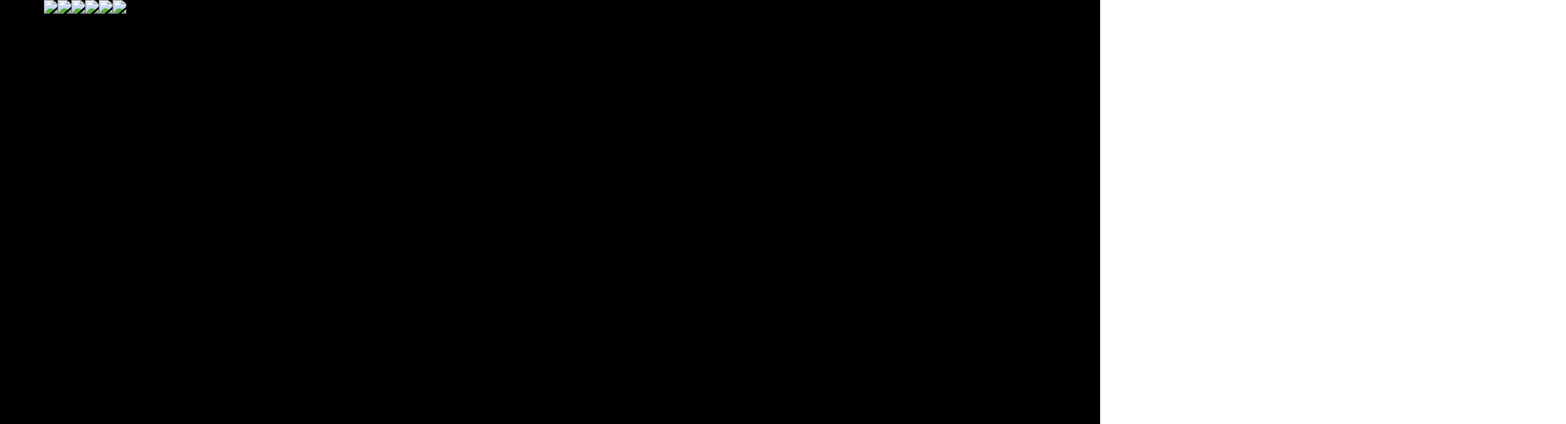
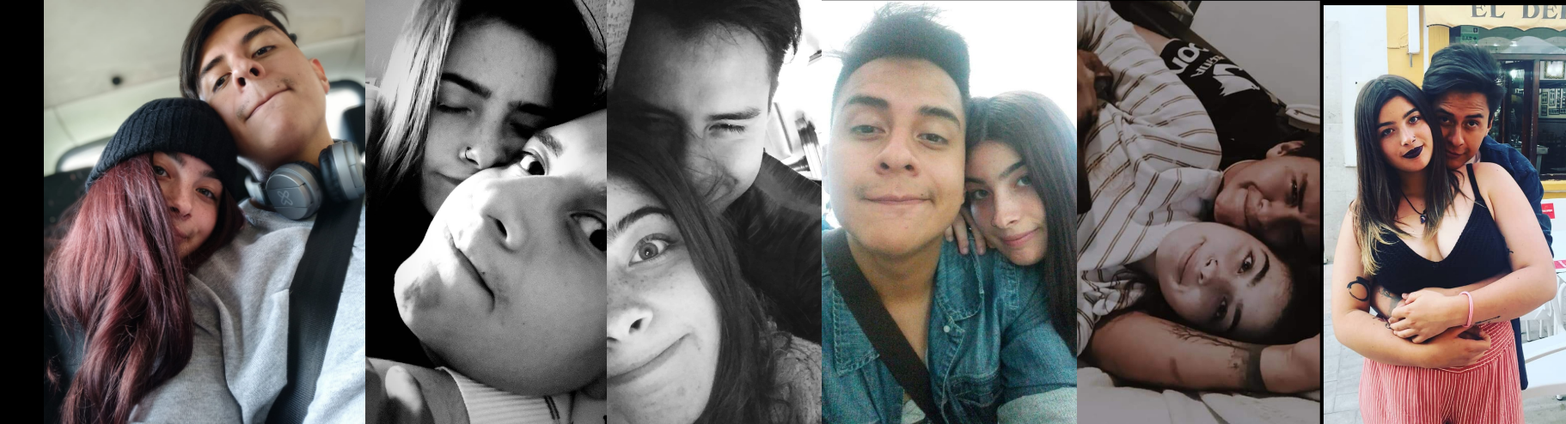
Before and after one commit to eterfrab/ParaMiMonguita, a plain HTML site: page Index.html in a window 1280 px wide. Shown: the top 494 px of the page at 86% size, 1822 px wide, since content can reach past the window. Drawn offline with nearby package versions, Linux system fonts and the light colour scheme; files that its build step writes are made by us from their sources.

Commit message:
Update Index.html

```diff
--- a/Index.html
+++ b/Index.html
@@ -15,11 +15,10 @@ fecha: Abril de 2021
     <title>Te amo</title>
     <link rel="preconnect" href="https://fonts.gstatic.com" />
     <link href="https://fonts.googleapis.com/css2?family=Nunito:wght@200&display=swap" rel="stylesheet" />
-    <link href="index.css" rel="stylesheet" />
+    <link href="./css/index.css" rel="stylesheet" />
     <link href="https://fonts.googleapis.com/css2?family=Raleway:wght@100;300;400;700&display=swap" rel="stylesheet">
     <link href="https://cdnjs.cloudflare.com/ajax/libs/font-awesome/4.7.0/css/font-awesome.min.css" rel="stylesheet" />
     <script src="https://ajax.googleapis.com/ajax/libs/jquery/3.5.1/jquery.min.js"></script>
-    <script src="00-modelo.js"></script>
     <script type="text/javascript">
         var Quotation = new Array()
         Quotation[0] = "Vale por 10 besitos";
@@ -67,12 +66,12 @@ fecha: Abril de 2021
 <body>
     <header class="header">
         <div class="cabeza">
-            <img src="./Web/12.jpg" class="imgCabeza">
-            <img src="./Web/1.jpg" class="imgCabeza">
-            <img src="./Web/11.jpg" class="imgCabeza">
-            <img src="./Web/17.jpg" class="imgCabeza">
-            <img src="./Web/20.jpg" class="imgCabeza">
-            <img src="./Web/21.jpg" class="imgCabeza">
+            <img src="./foto/12.jpg" class="imgCabeza">
+            <img src="./foto/1.jpg" class="imgCabeza">
+            <img src="./foto/11.jpg" class="imgCabeza">
+            <img src="./foto/17.jpg" class="imgCabeza">
+            <img src="./foto/20.jpg" class="imgCabeza">
+            <img src="./foto/21.jpg" class="imgCabeza">
         </div>
     </header>
     <main>
```
